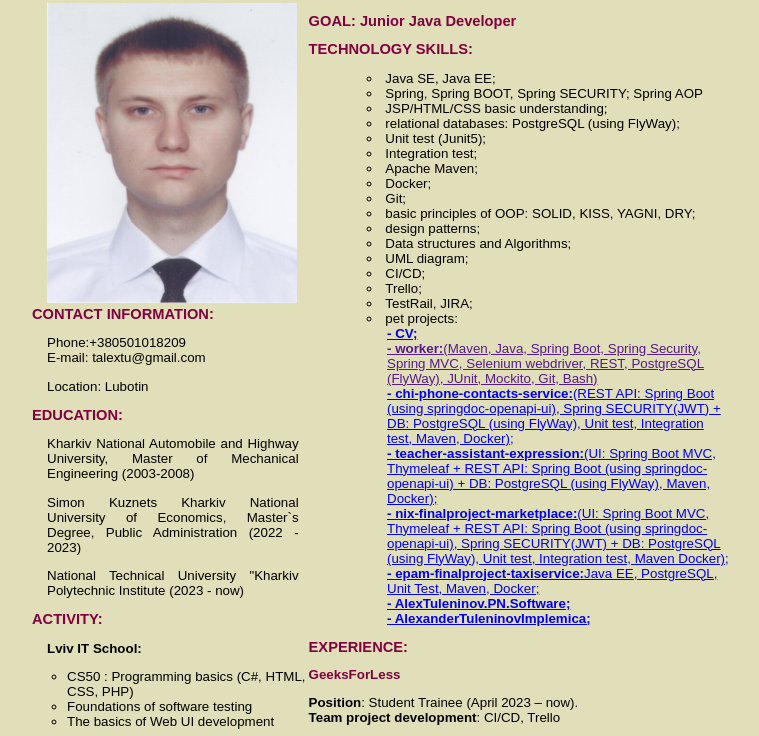
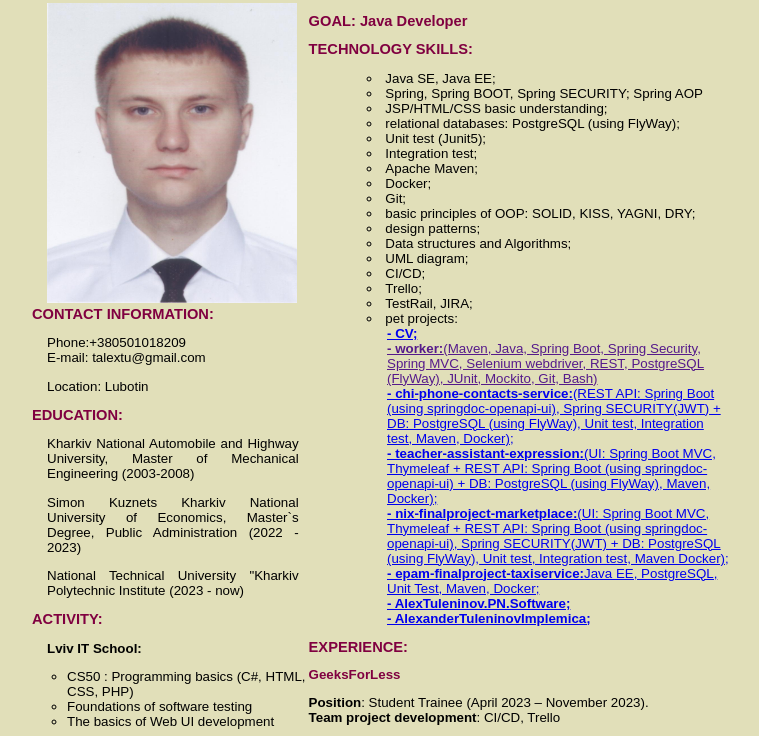
Before and after one commit to AlexTul/AlexTul.github.io, a plain HTML site: page index.html in a window 1280 px wide. Shown: the part 41-777 px from the top of the page, without its empty margins (261-1020 px from the left). Drawn offline with Linux system fonts and the light colour scheme.

Commit message:
Add files via upload

```diff
--- a/index.html
+++ b/index.html
@@ -127,7 +127,7 @@
 			</aside>
 
 			<main>
-				<h2>GOAL: Junior Java Developer</h2>
+				<h2>GOAL: Java Developer</h2>
 				<h2>TECHNOLOGY SKILLS:</h2>
 				<p>
 					<div id="major">
@@ -163,7 +163,7 @@
 				</p>
 				<h2>EXPERIENCE:</h2>
 				<h3>GeeksForLess</h3>
-				<p><b>Position</b>:  Student Trainee (April 2023 – now).<br><b>Team project development</b>: CI/CD, Trello</p>
+				<p><b>Position</b>:  Student Trainee (April 2023 – November 2023).<br><b>Team project development</b>: CI/CD, Trello</p>
 				<h3>EPAM Systems</h3>
 				<p><b>Position</b>:  Student Trainee (August 2022 – February 2023).<br><b>Java UA Program</b>: Version control; Java Basics; Advanced Java; Java development and testing; Java Web Development (Web application development, Filters & Sessions, JSP & JSTL).</p>
 				<h3>NIX Solutions</h3>
```
